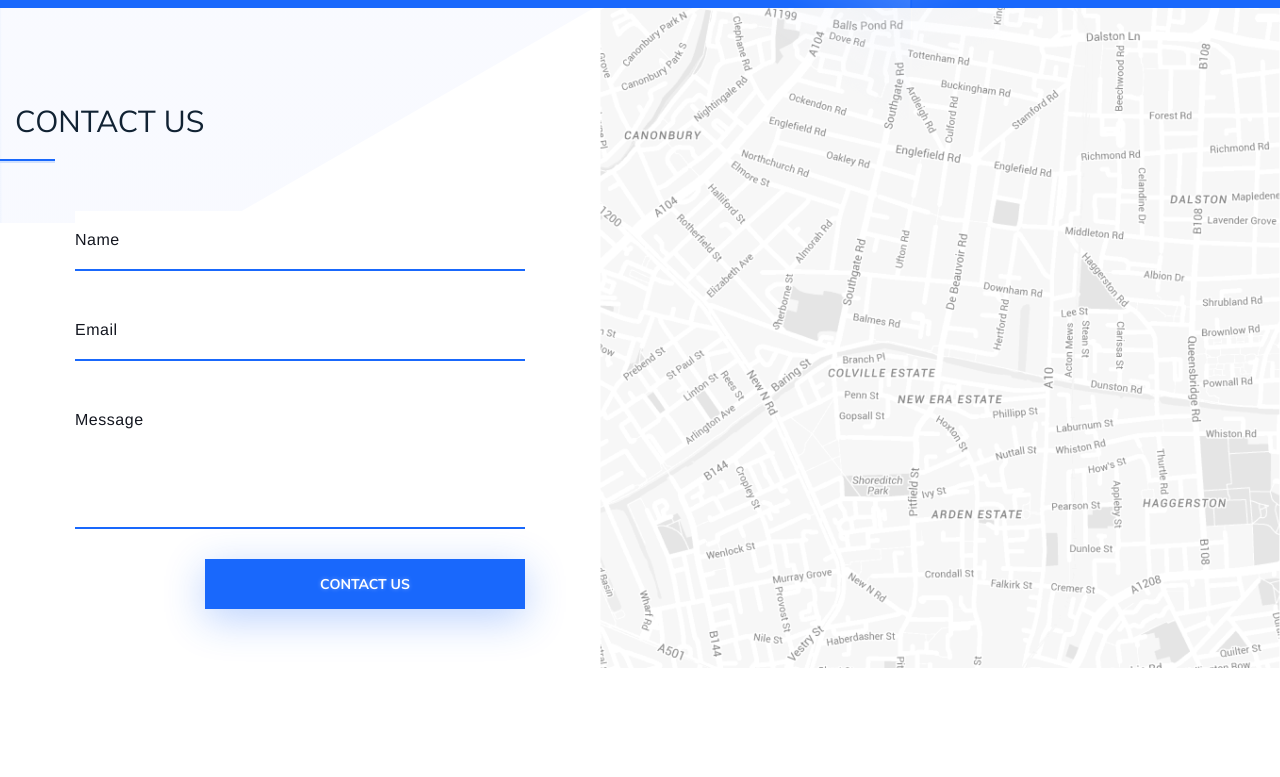
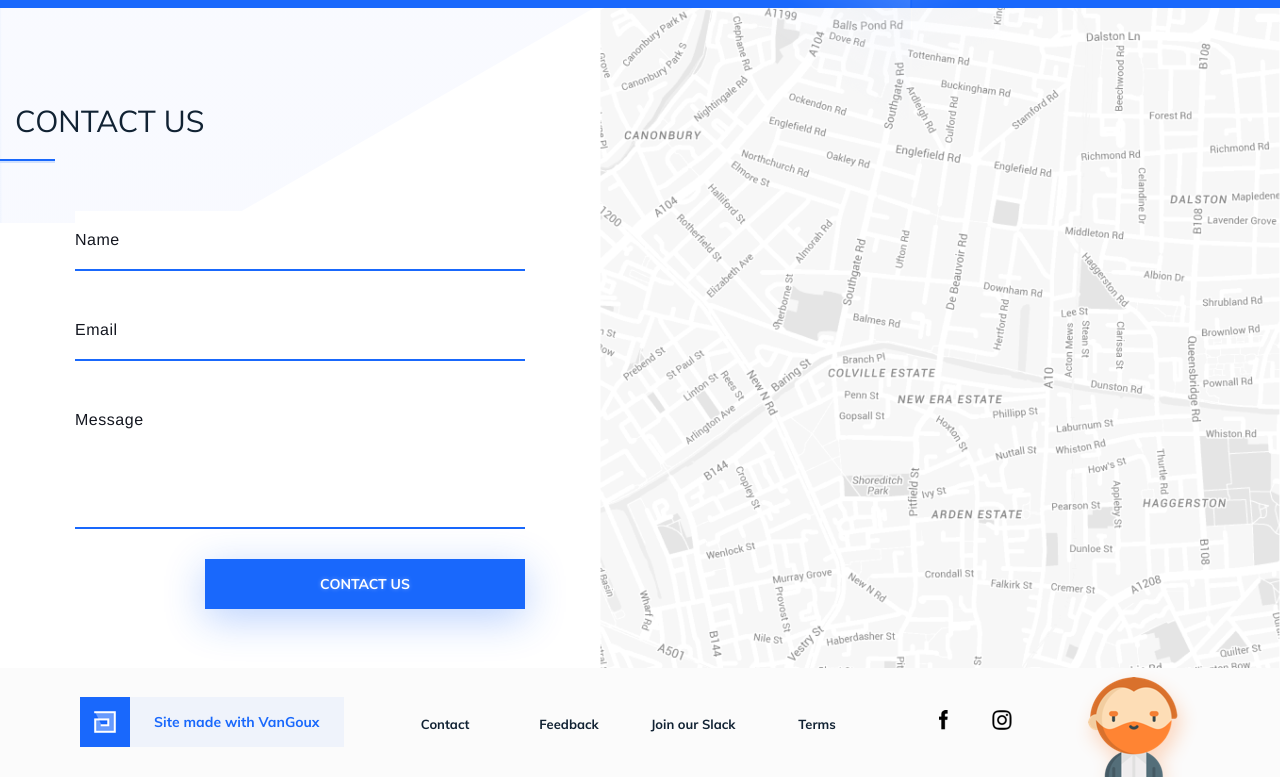
Before and after one commit to darkgraycat/markups, a website: page vangoux_markup/index.html in a window 1280 px wide. Shown: the part 577-1354 px from the top of the page. Before the commit the page ends 1245 px from the top, so only its background shows below. Drawn offline with Linux system fonts and the light colour scheme.

Commit message:
footer done

```diff
--- a/vangoux_markup/index.html
+++ b/vangoux_markup/index.html
@@ -212,6 +212,28 @@
       <img src="./assets/map.png" alt="map" class="contact-section__map">
     </section>
 
+    <footer class="footer">
+      <div class="container">
+        <div class="footer__logo">
+          <img src="./assets/logo-small-solid.png" alt="Logo">
+          <div>
+            Site made with VanGoux
+          </div>
+        </div>
+        <div class="footer__links">
+          <a href="#">Contact</a>
+          <a href="#">Feedback</a>
+          <a href="#">Join our Slack</a>
+          <a href="#">Terms</a>
+        </div>
+        <div class="footer__socials">
+          <a href="#"><img src="./assets/icon-facebook.png" alt="facebook"></a>
+          <a href="#"><img src="./assets/icon-instagram.png" alt="instagram"></a>
+        </div>
+        <img src="./assets/vincent-illustration.png" alt="">
+      </div>
+    </footer>
+
   </div>
 
 </body>
--- /dev/null
+++ b/vangoux_markup/scss/footer.scss
@@ -0,0 +1,42 @@
+.footer {
+  background-color: #FBFBFB;
+  .container {
+    display: flex;
+    align-items: center;
+    justify-content: space-between;
+  }
+
+  &__logo {
+    display: flex;
+    align-items: center;
+    background-color: #EFF3FB;
+    color: #1968FC;
+    font-family: Muli-Bold;
+    font-size: 14px;
+    div {
+      padding: 0 24px;
+    }
+  }
+
+  &__links {
+    a {
+      font-family: Muli-Bold;
+      font-size: 13px;
+      text-decoration: none;
+      text-align: center;
+      color: #112233;
+      padding: 16px;
+      min-width: 120px;
+      border-top: 4px solid transparent;
+      box-sizing: border-box;
+      display: inline-block;
+    }
+  }
+
+  &__socials {
+    a {
+      display: inline-block;
+      padding: 20px;
+    }
+  }
+}
--- a/vangoux_markup/scss/index.scss
+++ b/vangoux_markup/scss/index.scss
@@ -81,3 +81,4 @@ h1,h2,h3.h4 {
 @import 'what-section.scss';
 @import 'dont-section.scss';
 @import 'contact-section.scss';
+@import 'footer.scss';
```
Also changed, not shown: vangoux_markup/assets/icon-facebook.png (added), vangoux_markup/assets/icon-instagram.png (added), vangoux_markup/assets/logo-small-solid.png (added), vangoux_markup/assets/vincent-illustration.png (added), vangoux_markup/css/style.css, 1 other file.
